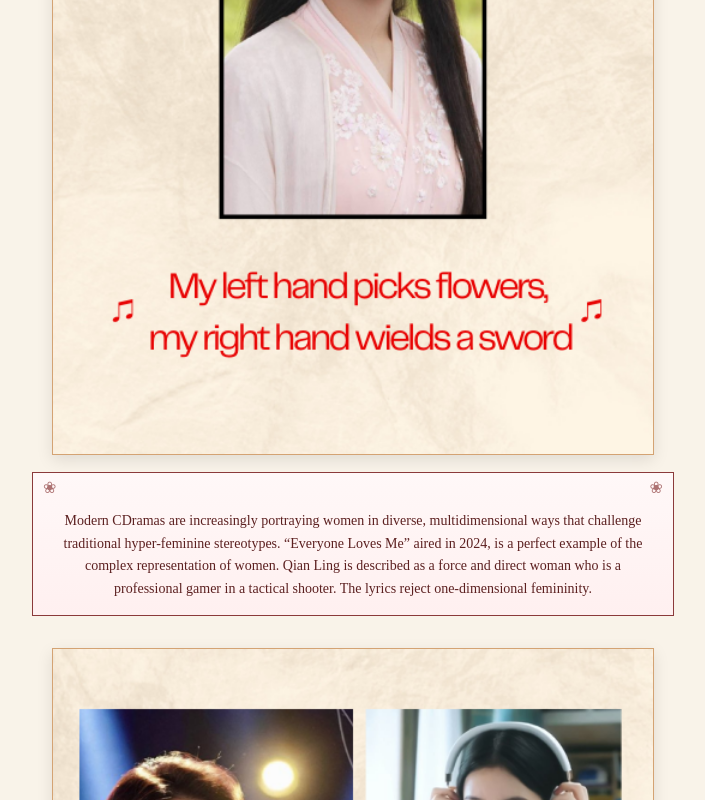
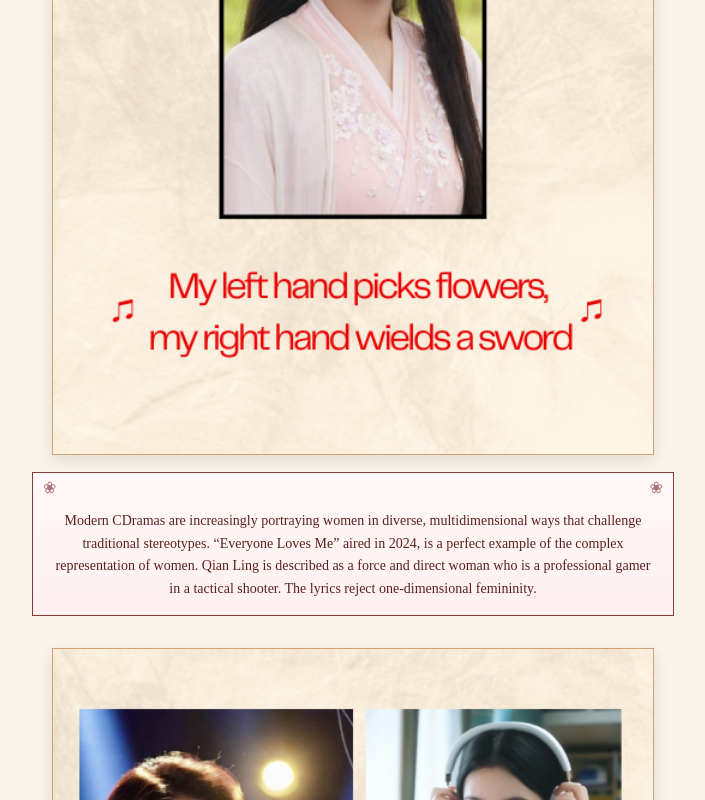
Before and after one commit to ceceego/remix, a plain HTML site: page praises.html in a window 1280 px wide. Shown: the part 3649-4449 px from the top of the page, without its empty margins (287-992 px from the left). Drawn offline with Linux system fonts and the light colour scheme.

Commit message:
Update praises.html

```diff
--- a/praises.html
+++ b/praises.html
@@ -197,7 +197,7 @@
                 <div class="cdrama-caption">
                     <div class="caption-border">
                         <p class="caption-text">
-                           <br> Iron Girls allowed rural women to be more than just passive recipients of Mao's state into celebrated laborers. Their labor was visibly tied to national development. Cdrama mirrors this by portraying educated, professional women. Recent dramas show women thriving in traditionally male-dominated fields.
+                           <br> Iron Girls allowed rural women to be more than just passive recipients of Mao's state into celebrated laborers. Their labor was visibly tied to national development. CDrama mirrors this by portraying educated, professional women. Recent dramas show women thriving in traditionally male-dominated fields.
                         </p>
                     </div>
                 </div>
@@ -213,7 +213,7 @@
                     <div class="caption-border">
                         <p class="caption-text">
                             <br>
-                            Modern CDramas are increasingly portraying women in diverse, multidimensional ways that challenge traditional hyper-feminine stereotypes. “Everyone Loves Me” aired in 2024, is a perfect example of the complex representation of women. Qian Ling is described as a force and direct woman who is a professional gamer in a tactical shooter. The lyrics reject one-dimensional femininity.
+                            Modern CDramas are increasingly portraying women in diverse, multidimensional ways that challenge traditional stereotypes. “Everyone Loves Me” aired in 2024, is a perfect example of the complex representation of women. Qian Ling is described as a force and direct woman who is a professional gamer in a tactical shooter. The lyrics reject one-dimensional femininity.
                         </p>
                     </div>
                 </div>
```
